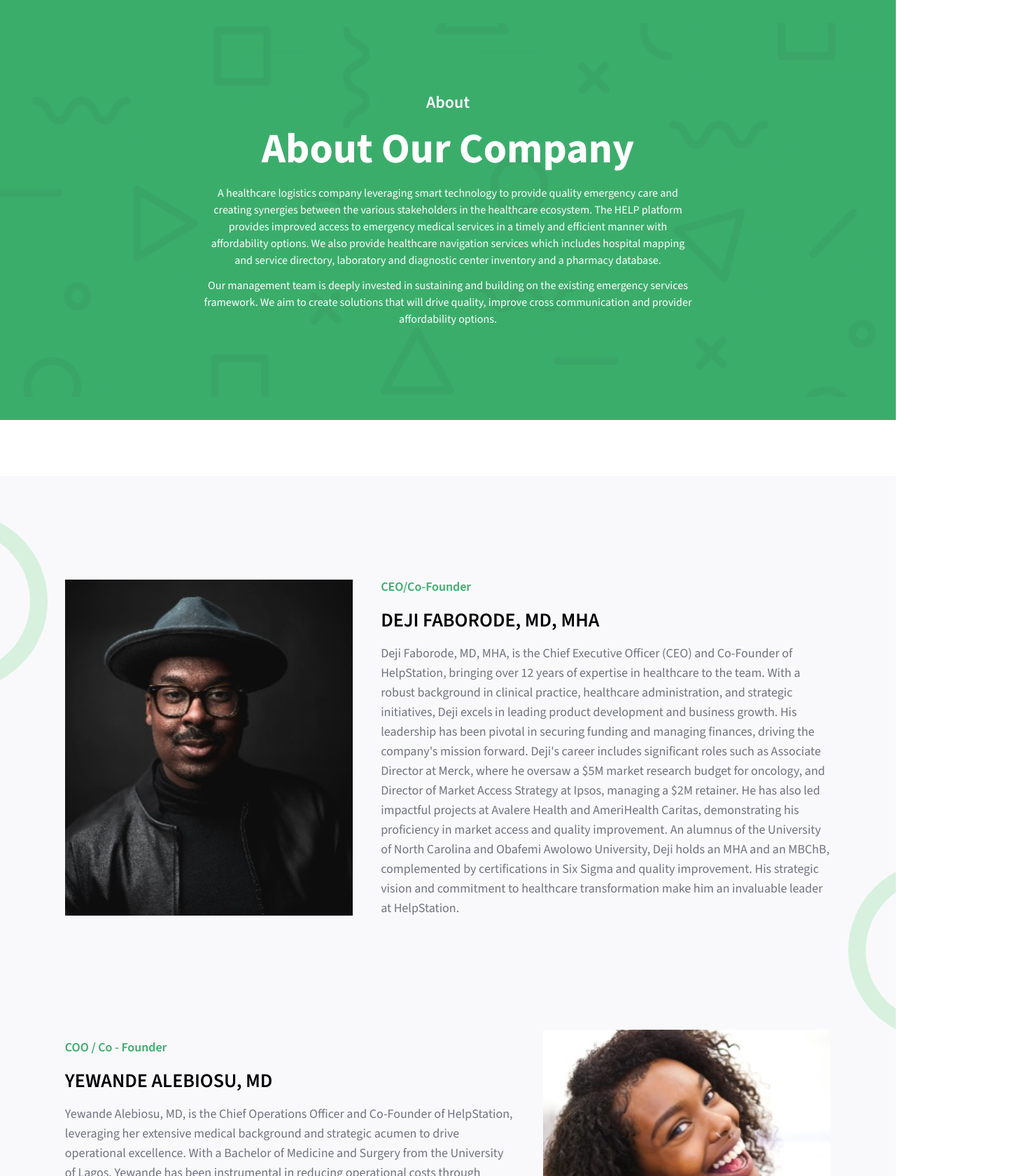
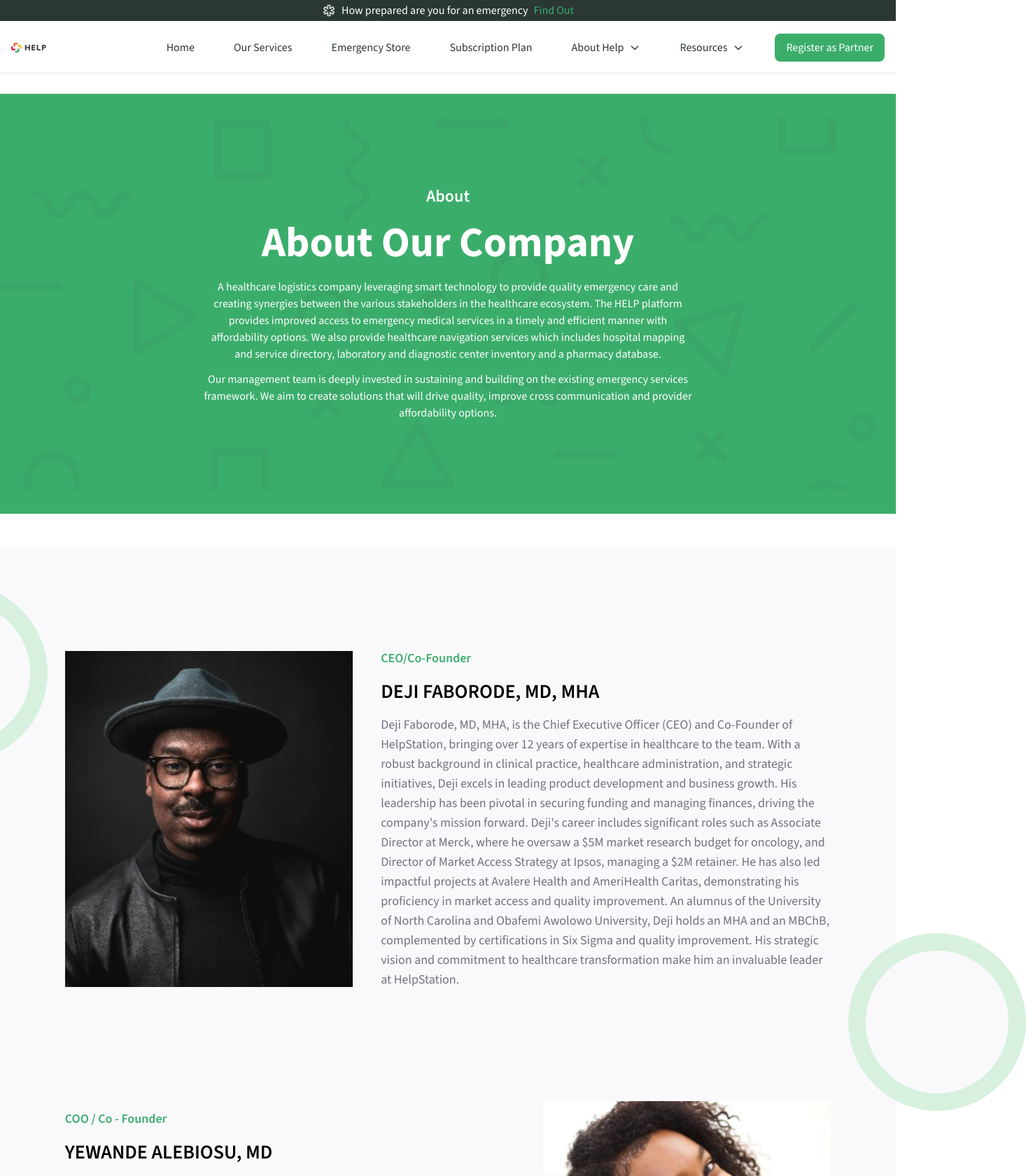
Before and after one commit to beedyboy/help-station, a Next.js app: page /about-us in a window 1280 px wide. Shown: the top 1680 px of the page at 70% size, 1466 px wide, since content can reach past the window. Built offline with nearby package versions, Linux system fonts and the light colour scheme.

Commit message:
chore: fix contact and about

```diff
--- a/app/about-us/page.tsx
+++ b/app/about-us/page.tsx
@@ -1,7 +1,12 @@
 import AboutUsPage from "@/domain/about-us";
+import MainLayout from "@/components/layout/MainLayout";
 
 function AboutUs() {
-  return <AboutUsPage />;
+  return (
+    <MainLayout>
+      <AboutUsPage />
+    </MainLayout>
+  );
 }
 
 export default AboutUs;
--- /dev/null
+++ b/app/contact-us/page.tsx
@@ -0,0 +1,12 @@
+import MainLayout from "@/components/layout/MainLayout";
+import ContactUsPage from "@/domain/contact-us";
+
+function ContactUs() {
+  return (
+    <MainLayout>
+      <ContactUsPage />
+    </MainLayout>
+  );
+}
+
+export default ContactUs;
--- a/app/contact_us/page.tsx
+++ /dev/null
@@ -1,7 +0,0 @@
-import ContactUsPage from "@/domain/contact-us";
-
-function ContactUs() {
-  return <ContactUsPage />;
-}
-
-export default ContactUs;
--- a/constants/menuItems.ts
+++ b/constants/menuItems.ts
@@ -4,7 +4,7 @@
   { name: "Emergency Store", href: "/emergency-store" },
   { name: "Subscription Plan", href: "/subscriptions" },
   {
-    name: "About Us",
+    name: "About Help",
     href: "#",
     dropdownItems: [
       { name: "About Us", href: "/about-us" },
--- a/domain/about-us/index.tsx
+++ b/domain/about-us/index.tsx
@@ -14,13 +14,14 @@
 
 function AboutUsPage() {
   return (
-    <main className=" flex flex-col gap-3 md:gap-20 max-w-[1440px] overflow-hidden">
+    <main className="w-full flex justify-center flex-col md:gap-12 items-center -mt-4 ">
       <section className="relative h-[600px] flex justify-center items-center w-full">
         <div className=" absolute inset-0 top-0 left-0 right-0 bottom-0 w-full h-[600px]">
           <Image
             src={aboutImg}
             alt="about_us"
             style={{
+              width: "100%",
               background: "#3BAD6B",
               objectFit: "contain",
               height: "600px",
@@ -56,7 +57,7 @@
         </div>
       </section>
 
-      <section className=" bg-[#F9F9FC] flex flex-col justify-cente  p-2 md:gap-20 md:p-16 items-center w-full ">
+      <section className="bg-[#F9F9FC] flex flex-col justify-center  p-2 md:gap-20 md:p-16 items-center w-full ">
         {/*1  */}
         <div className=" relative flex justify-center items-center bg-[#F9F9FC] w-full py-6 md:py-0 ">
           <div className="absolute  flex justify-center items-center md:w-[254px] md:h-[254px] h-[183px] w-[183px] rounded-full bg-[#D7F1DE] -top-6 md:-top-3  -left-[150px] md:-left-[250px]">
@@ -177,7 +178,7 @@
         </div>
       </section>
 
-      <section className=" w-full flex justify-center items-center ">
+      <section className=" w-full flex justify-center items-center pb-4">
         <div className="md:w-[80%] w-[85%] flex flex-col gap-4 py-10">
           {/*  */}
           <div className="flex   md:flex-row flex-col justify-start gap-3 md:gap-8">
--- a/domain/contact-us/index.tsx
+++ b/domain/contact-us/index.tsx
@@ -7,13 +7,12 @@
 import getInTouchImg from "@/public/images/help_station_get_in_touch.svg";
 import MapEmbed from "@/components/map";
 import { useState } from "react";
-
 const contactInfo = [
   {
     icon: <IoIosCall size={24} fill="white" color="white" />,
     heading: "Call Centre  (24/7)",
-    description: "+23480123456789",
-    otherText: "+23480123456789",
+    description: "+2349132000013",
+    otherText: "+2349132000014",
   },
   {
     icon: <AiOutlineInbox color="white" size={24} fill="white" />,
@@ -45,11 +44,11 @@
   };
   return (
     <main className="w-full flex justify-center flex-col md:gap-12 items-center ">
-      <section className="relative h-[400px] flex justify-center items-center w-[100%]">
+      <section className="relative h-[400px] flex justify-center items-center w-full">
         <div className="absolute inset-0 top-0 left-0 right-0 bottom-0 w-full h-[400px]">
           <Image
             src={aboutImg}
-            alt="about_us"
+            alt="contact_us"
             style={{
               width: "100%",
               background: "#3BAD6B",
```
